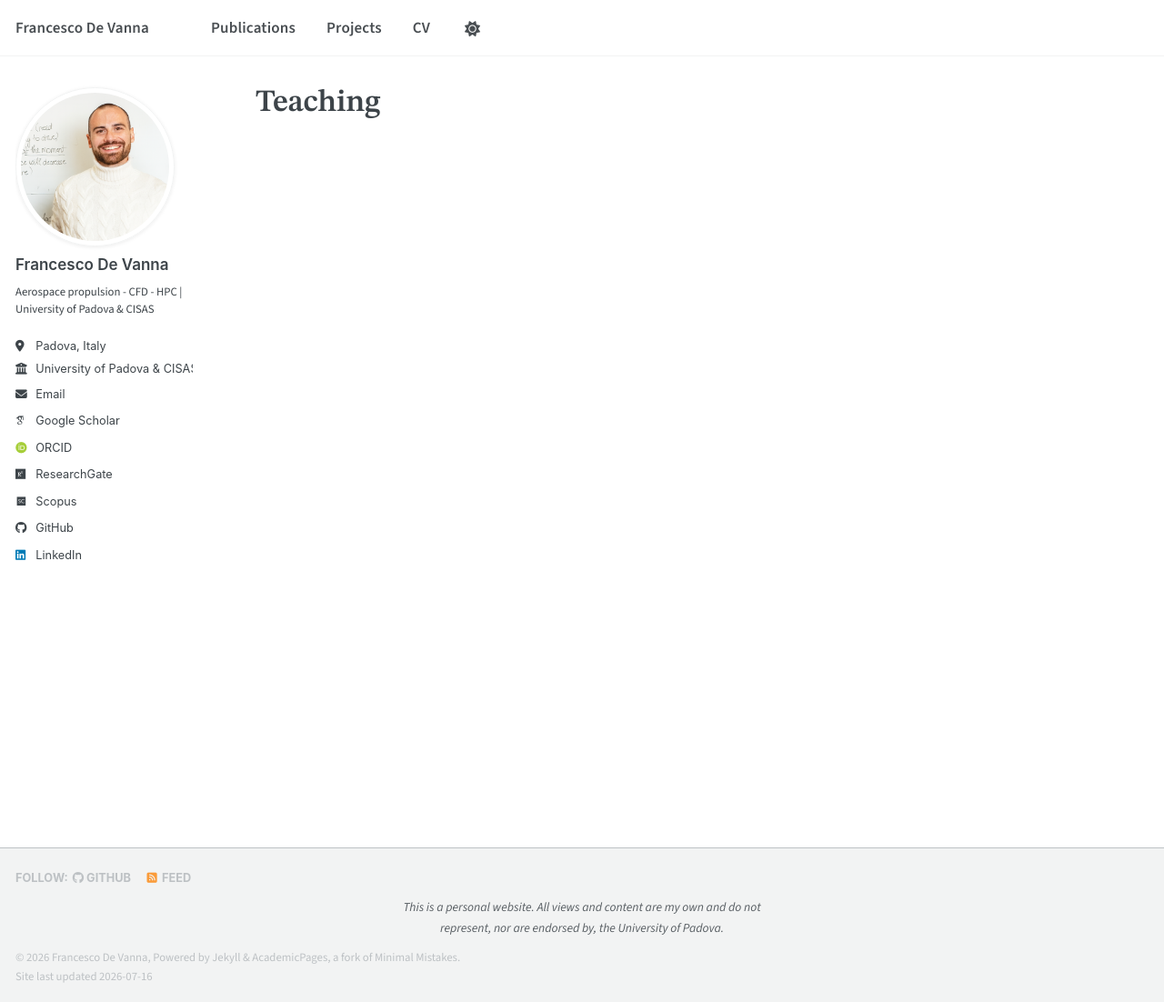
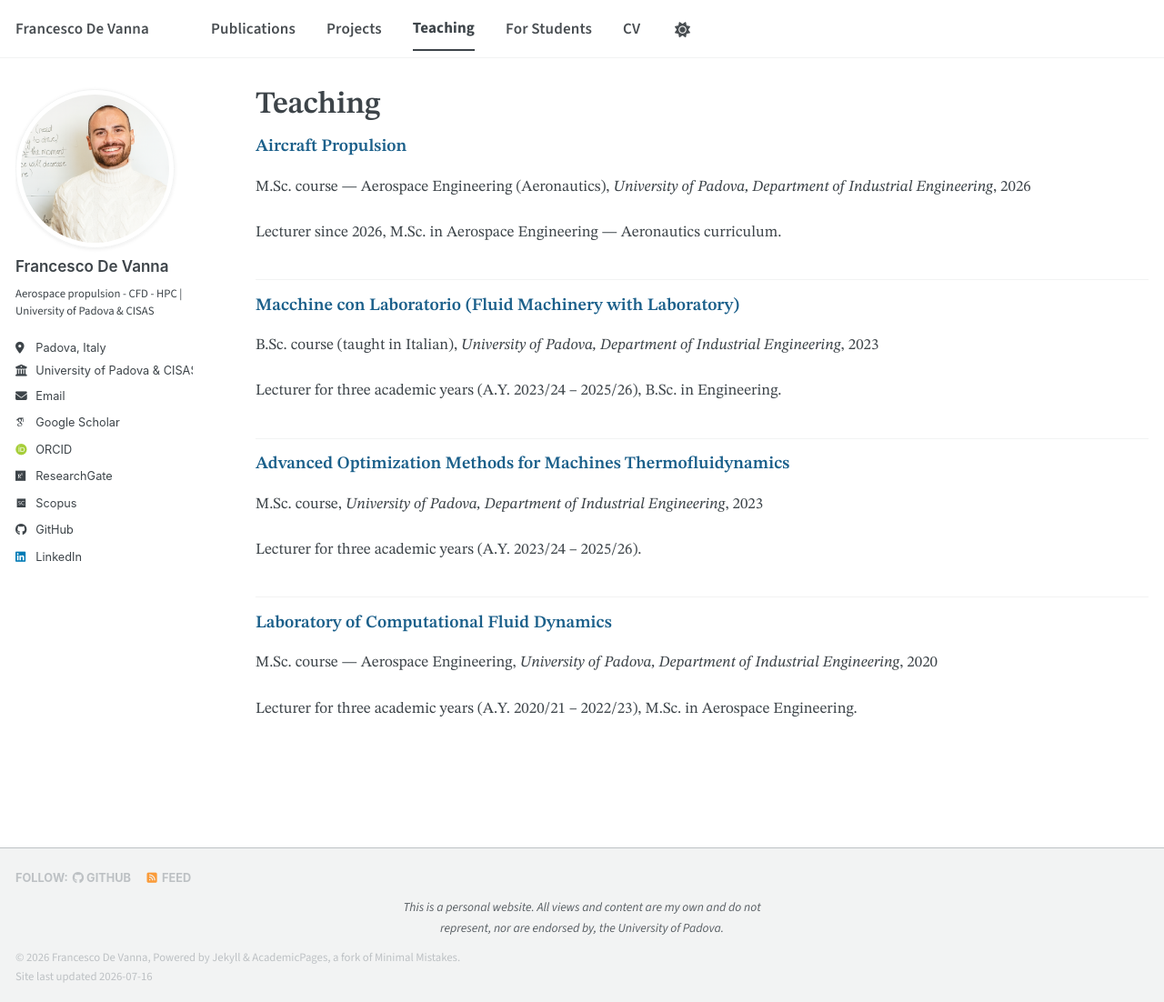
Before and after one commit to FrancescoDeVanna/francescodevanna.github.io, a Jekyll site: the page built from _pages/teaching.html, in a window 1280 px wide and 1102 px high. Shown: the whole window at 91% size. Built offline with Jekyll 4.4.1, drawn with Linux system fonts in a browser that asks for light colours; some web fonts are replaced.

Commit message:
Add Teaching section (4 courses) and For Students page
- Teaching: Laboratory of CFD (2020-23), Advanced Optimization Methods
  (2023-26), Macchine con Laboratorio (2023-26), Aircraft Propulsion (2026-)
- For Students: thesis areas tied to documented research lines, contact
  路径, Ph.D. pointer to official Unipd/CISAS calls only
- Nav: Publications · Projects · Teaching · For Students · CV

Co-Authored-By: Claude Opus 4.8 (1M context) <noreply@anthropic.com>

```diff
--- a/_data/navigation.yml
+++ b/_data/navigation.yml
@@ -9,5 +9,11 @@ main:
   - title: "Projects"
     url: /portfolio/
 
+  - title: "Teaching"
+    url: /teaching/
+
+  - title: "For Students"
+    url: /students/
+
   - title: "CV"
     url: /cv/
--- /dev/null
+++ b/_pages/for-students.md
@@ -0,0 +1,27 @@
+---
+permalink: /students/
+title: "For Students"
+author_profile: true
+---
+
+I regularly supervise B.Sc. and M.Sc. theses and welcome motivated students interested in computational fluid dynamics, propulsion and high-performance computing. Below are the main areas where I currently offer projects — specific topics are tailored together, based on your background and interests.
+
+## Thesis areas (B.Sc. / M.Sc.)
+
+- **High-fidelity simulation of gas-turbine flows** — wall-modeled/wall-resolved LES of transonic vanes, shock/boundary-layer interaction and **film cooling**, using the [URANOS](/portfolio/uranos/) solver on EuroHPC systems.
+- **GPU computing and HPC development** — porting and optimizing CFD kernels (Fortran/OpenACC) for modern accelerators, performance analysis on pre-exascale machines.
+- **CFD-driven design and optimization** — turbomachinery and propulsion components: propellers, waterjets, intakes and diffusers, using surrogate-assisted and multi-level optimization frameworks.
+- **Machine learning for fluid dynamics** — data-driven surrogates for aerothermal design and reduced-order modeling of turbulent flows.
+
+**What helps**: curiosity first; some familiarity with Python and/or Fortran and basic CFD is a plus for the computational topics, but can be built along the way.
+
+**How to get in touch**: write to [francesco.devanna@unipd.it](mailto:francesco.devanna@unipd.it) with a short note on your interests, your transcript and — if you have one — a CV. We will then meet to shape a topic together.
+
+## Ph.D. opportunities
+
+My research lines (compressible turbulence, film cooling, GPU-based solvers, ML for fluids) are open to doctoral students through the doctoral programmes of the University of Padova. Admissions go exclusively through the official calls:
+
+- [Ph.D. programmes — University of Padova](https://www.unipd.it/en/phd-programmes)
+- [CISAS "G. Colombo" — Center of Studies and Activities for Space](https://cisas.unipd.it/)
+
+If you are considering applying and my research fits your interests, feel free to reach out beforehand to discuss potential projects.
--- /dev/null
+++ b/_teaching/2020-laboratory-of-cfd.md
@@ -0,0 +1,13 @@
+---
+title: "Laboratory of Computational Fluid Dynamics"
+collection: teaching
+type: "M.Sc. course — Aerospace Engineering"
+permalink: /teaching/laboratory-of-cfd
+venue: "University of Padova, Department of Industrial Engineering"
+date: 2020-10-01
+location: "Padova, Italy"
+---
+
+Lecturer for three academic years (A.Y. 2020/21 – 2022/23), M.Sc. in Aerospace Engineering.
+
+Hands-on laboratory course on the practice of computational fluid dynamics: setting up, running and critically assessing CFD simulations of aerospace-relevant flows, from meshing and boundary conditions to turbulence modeling and validation against reference data.
--- /dev/null
+++ b/_teaching/2023-advanced-optimization-methods.md
@@ -0,0 +1,13 @@
+---
+title: "Advanced Optimization Methods for Machines Thermofluidynamics"
+collection: teaching
+type: "M.Sc. course"
+permalink: /teaching/advanced-optimization-methods
+venue: "University of Padova, Department of Industrial Engineering"
+date: 2023-10-01
+location: "Padova, Italy"
+---
+
+Lecturer for three academic years (A.Y. 2023/24 – 2025/26).
+
+Graduate course on optimization techniques applied to the thermo-fluid dynamics of machines: gradient-based and evolutionary methods, surrogate modeling and CFD-driven design workflows for turbomachinery and energy systems.
--- /dev/null
+++ b/_teaching/2023-macchine-con-laboratorio.md
@@ -0,0 +1,13 @@
+---
+title: "Macchine con Laboratorio (Fluid Machinery with Laboratory)"
+collection: teaching
+type: "B.Sc. course (taught in Italian)"
+permalink: /teaching/macchine-con-laboratorio
+venue: "University of Padova, Department of Industrial Engineering"
+date: 2023-10-02
+location: "Padova, Italy"
+---
+
+Lecturer for three academic years (A.Y. 2023/24 – 2025/26), B.Sc. in Engineering.
+
+Core undergraduate course on fluid machinery — pumps, turbines, compressors and internal combustion engines — combining classroom theory with laboratory sessions on machine characterization and performance measurements.
--- /dev/null
+++ b/_teaching/2026-aircraft-propulsion.md
@@ -0,0 +1,13 @@
+---
+title: "Aircraft Propulsion"
+collection: teaching
+type: "M.Sc. course — Aerospace Engineering (Aeronautics)"
+permalink: /teaching/aircraft-propulsion
+venue: "University of Padova, Department of Industrial Engineering"
+date: 2026-02-01
+location: "Padova, Italy"
+---
+
+Lecturer since 2026, M.Sc. in Aerospace Engineering — Aeronautics curriculum.
+
+Course on the principles and design of aircraft propulsion systems: thermodynamic cycles of gas turbines, turbofan/turbojet architectures, component aerothermodynamics (intakes, compressors, combustors, turbines, nozzles) and current trends toward sustainable aviation propulsion.
```
Also changed, not shown: _pages/about.md (+1 -1 lines).
